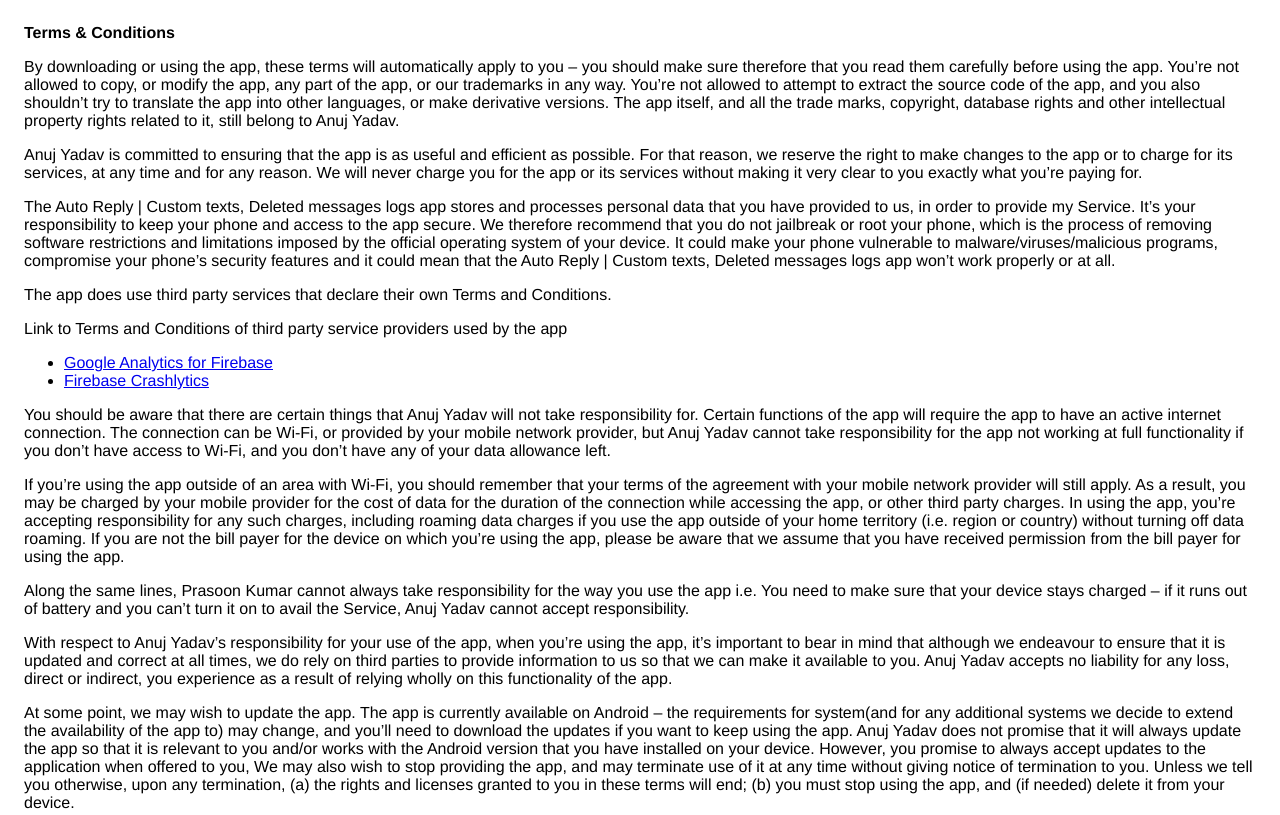
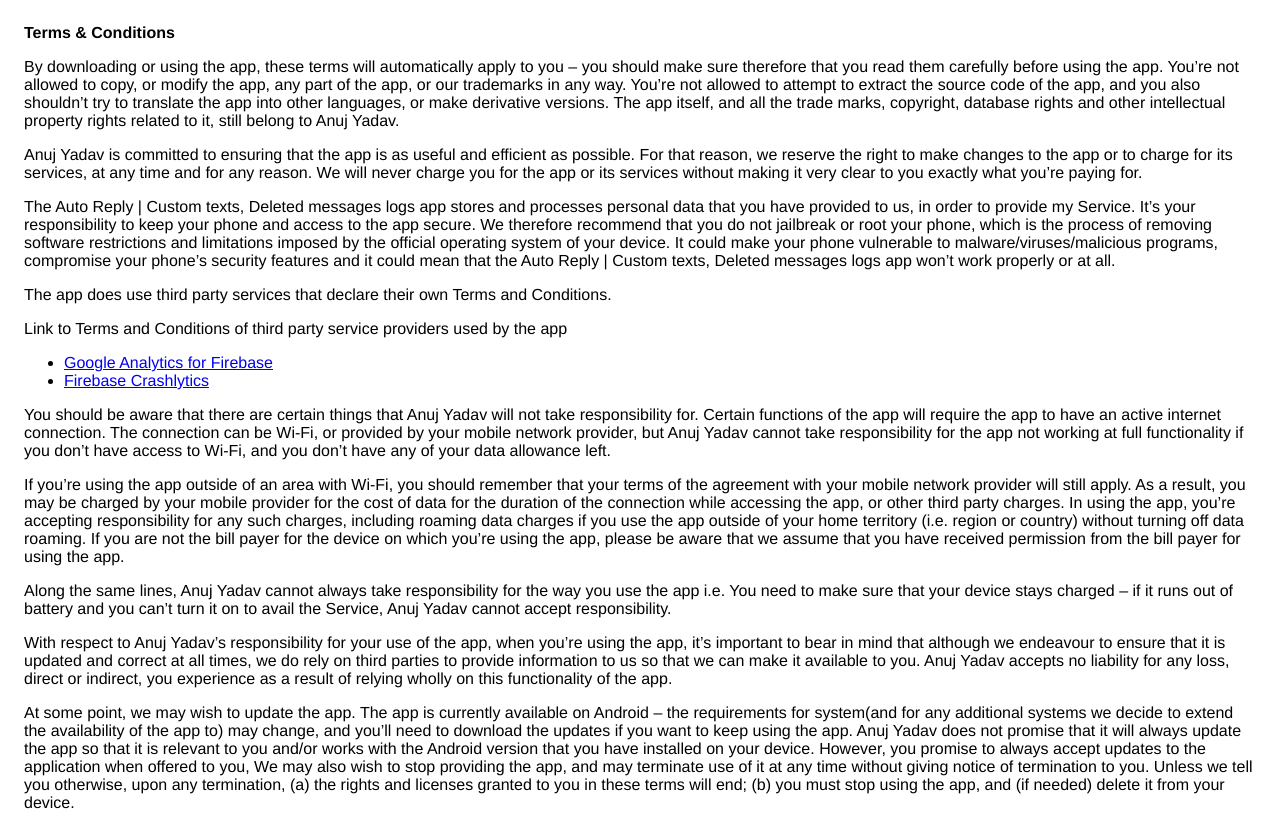
Before and after one commit to releyannu/releyannu.github.io, a plain HTML site: page docs/terms-conditions/index.html in a window 1280 px wide. Shown: the top 815 px of the page. Drawn offline with Linux system fonts and the light colour scheme.

Commit message:
Update index.html

```diff
--- a/docs/terms-conditions/index.html
+++ b/docs/terms-conditions/index.html
@@ -63,7 +63,7 @@
                   using the app, please be aware that we assume that you have
                   received permission from the bill payer for using the app.
                 </p> <p>
-                  Along the same lines, Prasoon Kumar cannot always take
+                  Along the same lines, Anuj Yadav cannot always take
                   responsibility for the way you use the app i.e. You need to
                   make sure that your device stays charged – if it runs out of
                   battery and you can’t turn it on to avail the Service,
```
